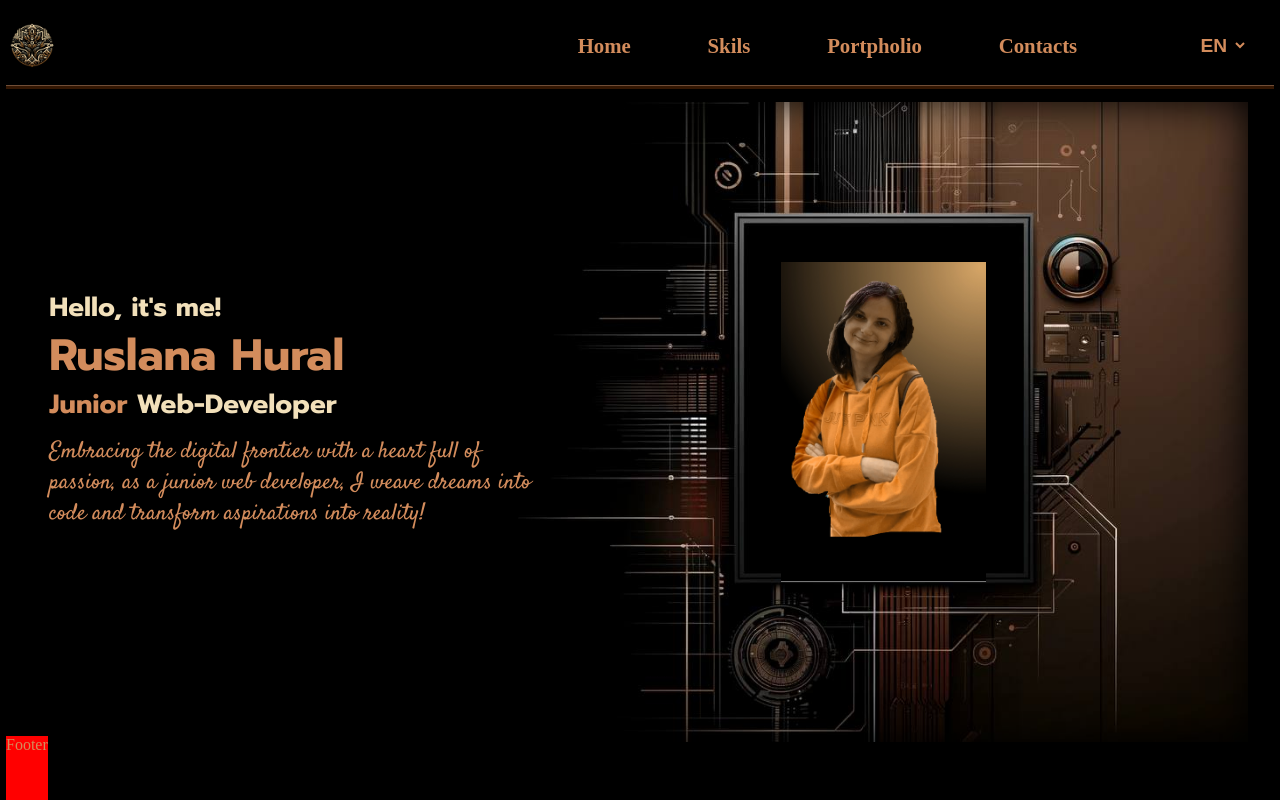
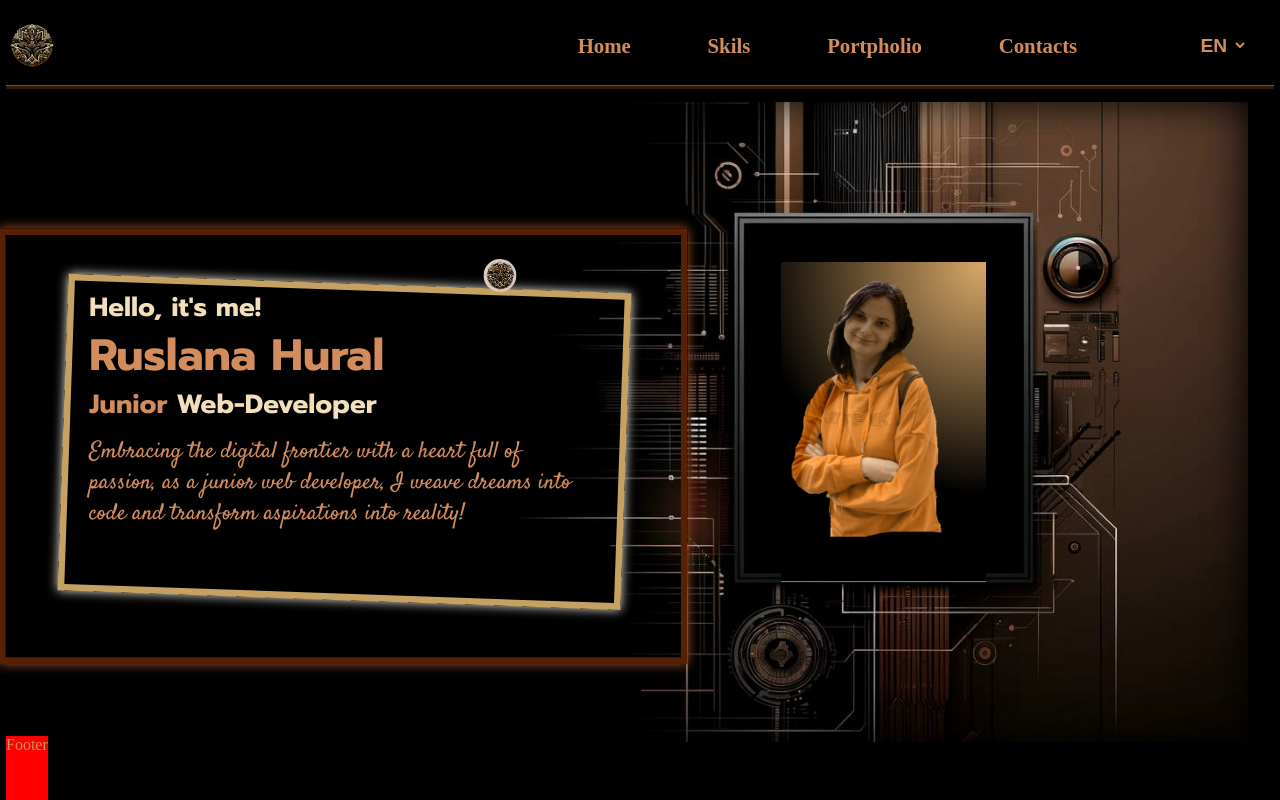
Before and after one commit to rh-pr/ruslana, a React (Create React App) app: page / in a window 1280 px wide. In both pictures the pointer is over the element 274 px from the left and 422 px from the top of the page. Built offline with nearby package versions, Linux system fonts and the light colour scheme.

Commit message:
adding animation

```diff
--- a/src/App.scss
+++ b/src/App.scss
@@ -106,26 +106,37 @@ $primary_color: #d38c5c;
     }
 }
 
-@keyframes zoomrot {
-
+@keyframes circle {
     0% {
-        transform: scale(1) rotate(0deg);
-        box-shadow: 0 0 20px #3e2703;
+        left: 0vw;
+        top: 0vh;
     }
 
-    25% {
-        transform: scale(0.5) rotate(120deg);
-        box-shadow: 0 0 40px #3e2703;
+    4% {
+        left: 0vw;
+        top: -4.5vh;
     }
 
-    50% {
-        transform: scale(0) rotate(270deg);
-        box-shadow: 0 0 80px #3e2703;
+    27% {
+        left: 44vw;
+        top: -4vh;
+    }
+
+    54% {
+
+        left: 44vw;
+        top: 36vh;
+    }
+
+    79% {
+        left: 0vw;
+        top: 38vh;
     }
 
     100% {
-        transform: scale(1.3) rotate(360deg);
-        box-shadow: 0 0 160px #3e2703;
+
+        left: 0px;
+        top: 0px;
     }
 }
 
@@ -391,8 +402,6 @@ $primary_color: #d38c5c;
             align-items: center;
             height: 80vh;
 
-
-
             .my-data {
                 width: 40vw;
                 font-family: "Prompt", sans-serif;
@@ -403,19 +412,52 @@ $primary_color: #d38c5c;
                 position: relative;
 
                 &:hover {
-                    transform: translateX(24px) scale(1.1);
+                    // padding-left: 3vw;
+                    transform: translateX(5vw) scale(1.1);
+
+                    .border {
+
+                        width: 40vw;
+                        height: 36vh;
+                        background-color: transparent;
+                        border: 6px solid rgb(197, 161, 98);
+                        box-shadow: 0 0 10px rgb(236, 230, 222);
+                        transform: rotate(2deg);
+                        position: absolute;
+                        top: 0vh;
+                        left: -1vh;
+                    }
+
+                    .border::before {
+                        content: "";
+                        position: absolute;
+                        top: -7vh;
+                        left: -8vh;
+                        width: 48vw;
+                        height: 48vh;
+                        background-color: transparent;
+                        border: 6px solid rgb(89, 33, 3);
+                        box-shadow: 0 0 10px rgb(165, 81, 42);
+                        transform: rotate(-2deg);
+                    }
+
+                    .border::after {
+                        content: "";
+                        position: absolute;
+                        // width: 16px;
+                        // height: 16px;
+                        width: 30px;
+                        height: 30px;
+                        margin-left: -3vw;
+                        background-color: #ddc9c6;
+                        background-image: url(../src/assets/images/logo.png);
+                        background-size: contain;
+                        border-radius: 100%;
+                        animation: circle 15s infinite ease-in-out;
+                    }
                 }
 
-                // &:hover:before {
-                //     content: attr(data-text);
-                //     position: absolute;
-                //     color: #e7d09e;
-                //     width: 360px;
-                //     overflow: hidden;
-                //     white-space: nowrap;
-                //     animation: light 4s linear;
-                //     filter: drop-shadow(0 0 20px #3e2703);
-                // }
+
 
                 h3 {
                     color: #f2e0ba;
@@ -427,23 +469,6 @@ $primary_color: #d38c5c;
                 .hi:hover::before {
                     @include block-animation(data-hi, 1s)
                 }
-
-                // .hi:hover {
-                //     padding-left: 1vw;
-                //     border-radius: 70px;
-
-                //     span {
-                //         padding: 6px;
-                //         border-radius: 30px;
-                //         box-shadow: 0 0 10px #5d3204, 0 0 20px #5d3204, 0 0 40px #5d3204, 0 0 0px #5d3204, 0 0 10px #5d3204, 0 0 10px #5d3204, 0 0 10px #5d3204, 0 0 10px #5d3204;
-                //         transition: 1s;
-                //     }
-                // }
-
-                // .job:hover {
-                //     width: fit-content;
-                //     animation: zoomrot 3s linear;
-                // }
 
                 h2 {
                     font-size: 2.5rem;
@@ -500,6 +525,7 @@ $primary_color: #d38c5c;
 
                 .my-data {
                     display: flex;
+                    flex-direction: column;
                     width: 40vw;
                     height: 40vh;
                     z-index: 1;
@@ -517,6 +543,7 @@ $primary_color: #d38c5c;
                     p {
                         padding: 0vh 2vh;
                     }
+
                 }
 
                 .my-img {
@@ -546,6 +573,7 @@ $primary_color: #d38c5c;
 
                 .my-data {
                     display: flex;
+                    flex-direction: column;
                     width: 46vw;
                     height: 28vh;
                     z-index: 1;
--- a/src/components/common/AboutMe.jsx
+++ b/src/components/common/AboutMe.jsx
@@ -9,13 +9,11 @@ function AboutMe() {
   return (
     <div className='about-me'>
         <div className='my-data' >
-           <div className='border'>
+           <div className='border'></div>
               <h3 className='hi' data-hi={aboutMe.hi}>{aboutMe.hi}</h3>
-              {/* <h3 className='hi'>{aboutMe && aboutMe.hi && aboutMe.hi.split(' ').map((el, ind) => <span key={ind}>{el} </span>)}</h3> */}
               <h2 data-text={aboutMe.name}>{aboutMe.name}</h2>
               <h3 className='job'><span className='level'>{aboutMe.level}</span> {aboutMe.job}</h3>
               <p>{aboutMe.desc}</p>
-           </div>
         </div>
         <div className='my-img'>
         <div className='figure'></div>
```
